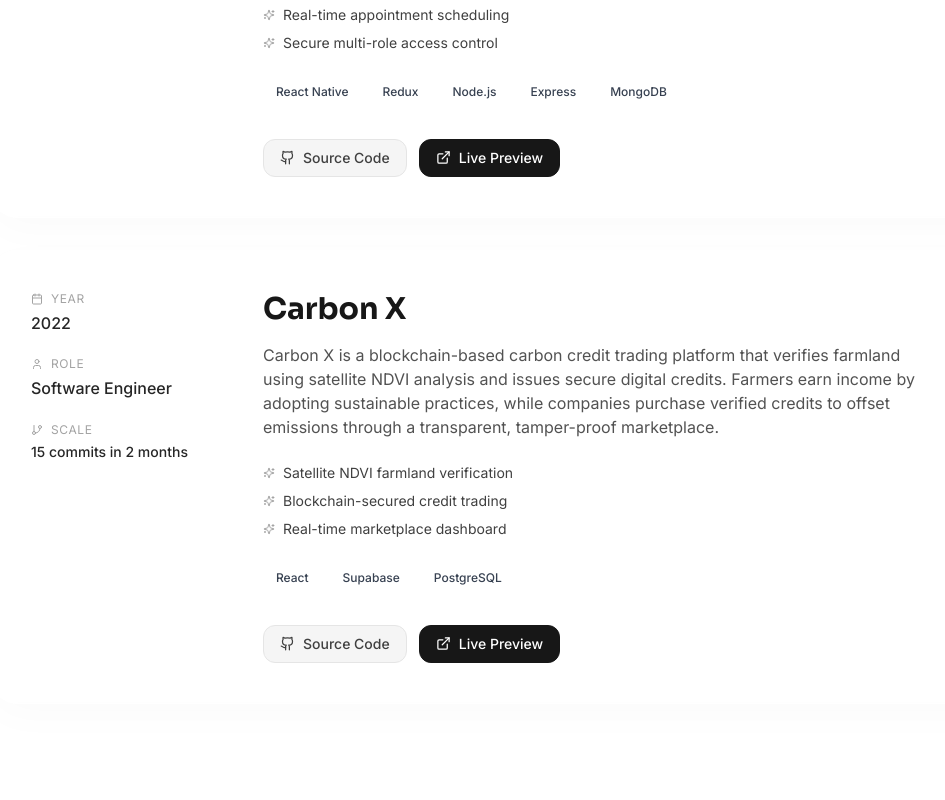
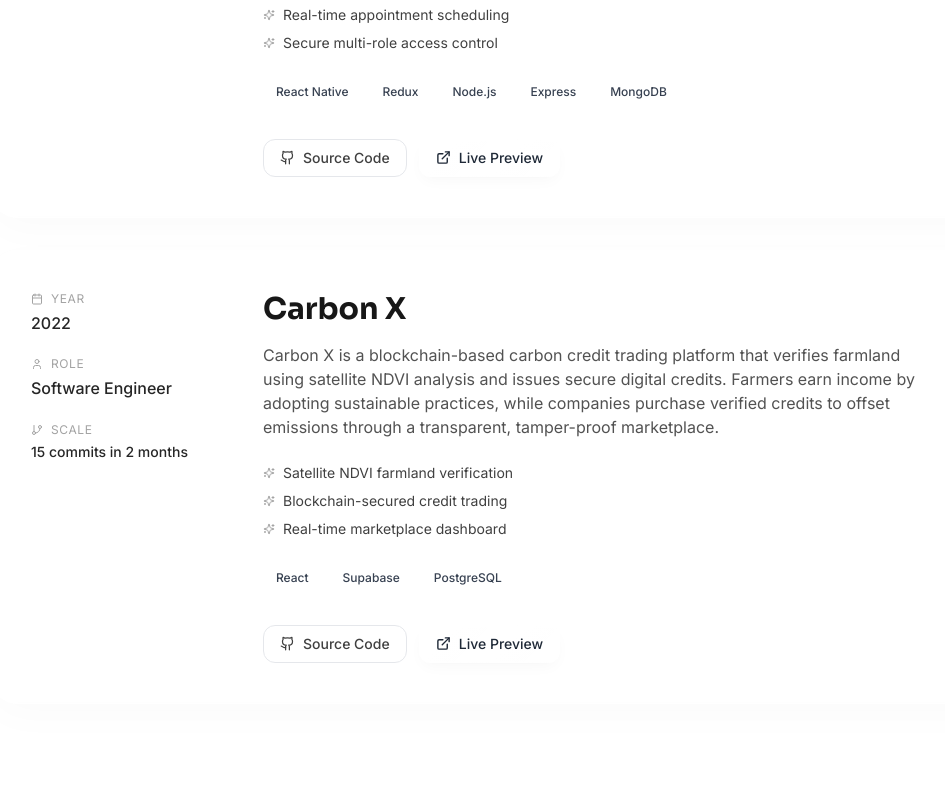
Before and after one commit to Kj4-cloud/KJ-Portfolio, a React (Vite) app: page / in a window 1280 px wide. Shown: the part 3240-4040 px from the top of the page, without its empty margins (138-1083 px from the left). Built offline with nearby package versions, Linux system fonts and the light colour scheme.

Commit message:
Resume Option Implemented

```diff
--- a/src/components/sections/Contact.jsx
+++ b/src/components/sections/Contact.jsx
@@ -99,8 +99,7 @@ export function Contact() {
               <a
                 href={personal.resumeUrl}
                 className="inline-flex items-center gap-2 px-5 py-3 rounded-xl font-medium text-sm
-                          bg-neutral-900 border border-neutral-900 text-white
-                          hover:bg-neutral-800 hover:-translate-y-[1px] active:translate-y-0
+                          liquid-glass-button hover:-translate-y-[1px] active:translate-y-0
                           transition-all duration-200 cursor-pointer shadow-sm"
                 download
               >
@@ -212,8 +211,7 @@ export function Contact() {
                 whileTap={{ scale: 0.99 }}
                 className="w-full flex items-center justify-center gap-2
                          px-6 py-3.5 rounded-xl font-medium text-sm
-                         bg-neutral-900 border border-neutral-900 text-white
-                         hover:bg-neutral-800 transition-all duration-200
+                         liquid-glass-button transition-all duration-200
                          cursor-pointer shadow-sm"
               >
                 {submitted ? (
--- a/src/components/sections/Hero.jsx
+++ b/src/components/sections/Hero.jsx
@@ -75,7 +75,7 @@ export function Hero() {
               View Projects
             </GlassButton>
             <GlassButton
-              variant="outline"
+              variant="primary"
               onClick={() =>
                 document.getElementById('contact')?.scrollIntoView({ behavior: 'smooth' })
               }
--- a/src/components/sections/Navbar.jsx
+++ b/src/components/sections/Navbar.jsx
@@ -63,7 +63,7 @@ export function Navbar() {
         role="navigation"
         aria-label="Main navigation"
       >
-        <div className="glass-strong rounded-3xl px-4 sm:px-6 py-[13px] flex items-center justify-between shadow-sm relative">
+        <div className="glass-strong rounded-3xl px-4 sm:px-6 py-[14px] flex items-center justify-between shadow-sm relative">
 
           {/* Logo */}
           <button
--- a/src/components/sections/Projects.jsx
+++ b/src/components/sections/Projects.jsx
@@ -96,7 +96,7 @@ export function Projects() {
                         target="_blank"
                         rel="noopener noreferrer"
                         className="inline-flex items-center gap-2 px-4 py-2 rounded-xl
-                                 bg-neutral-100 border border-neutral-200
+                                 bg-neutral-10 border border-neutral-20
                                  text-neutral-700 hover:bg-neutral-200 hover:text-neutral-950
                                  transition-all duration-200 text-sm font-medium"
                       >
@@ -111,9 +111,7 @@ export function Projects() {
                         target="_blank"
                         rel="noopener noreferrer"
                         className="inline-flex items-center gap-2 px-4 py-2 rounded-xl
-                                 bg-neutral-900 border border-neutral-900
-                                 text-white hover:bg-neutral-800
-                                 transition-all duration-200 text-sm font-medium"
+                                 liquid-glass-button transition-all duration-200 text-sm font-medium"
                       >
                         <ExternalLink size={15} />
                         Live Preview
--- a/src/components/sections/Skills.jsx
+++ b/src/components/sections/Skills.jsx
@@ -79,7 +79,7 @@ export function Skills() {
                 border
                 ${
                   activeCategory === cat.id
-                    ? 'bg-neutral-900 border-neutral-900 text-white'
+                    ? 'liquid-glass-button border-transparent'
                     : 'bg-white border-neutral-200 text-neutral-500 hover:text-neutral-900 hover:border-neutral-300'
                 }
               `}
--- a/src/components/ui/GlassButton.jsx
+++ b/src/components/ui/GlassButton.jsx
@@ -22,7 +22,7 @@ export function GlassButton({
   `;
 
   const variants = {
-    primary: `bg-neutral-900 text-white hover:bg-neutral-800 shadow-sm`,
+    primary: `liquid-glass-button`,
     outline: `glass text-neutral-600 hover:text-neutral-900`,
   };
   return (
--- a/src/index.css
+++ b/src/index.css
@@ -132,35 +132,83 @@
 
   .liquid-glass-card {
     background: linear-gradient(135deg, rgba(255, 255, 255, 0.45) 0%, rgba(255, 255, 255, 0.15) 100%);
-    backdrop-filter: blur(30px);
-    -webkit-backdrop-filter: blur(30px);
+    backdrop-filter: blur(15px);
+    -webkit-backdrop-filter: blur(15px);
     border: 1px solid rgba(255, 255, 255, 0.45);
     border-top-color: rgba(255, 255, 255, 0.599);
     border-left-color: rgba(255, 255, 255, 0.7);
     border-bottom-color: rgba(255, 255, 255, 0.25);
     border-right-color: rgba(255, 255, 255, 0.25);
     border-radius: 28px;
-    box-shadow:
+    /* box-shadow:
       0 12px 30px rgba(0, 0, 0, 0.03),
       inset 0 1.5px 0px rgba(255, 255, 255, 0.75),
       inset 0 -1px 1px rgba(255, 255, 255, 0.25),
       inset 0 12px 24px -10px rgba(255, 255, 255, 0.4),
-      inset 0 0 0 1px rgba(255, 255, 255, 0.25);
+      inset 0 0 0 1px rgba(255, 255, 255, 0.25); */
     transition: all 0.4s cubic-bezier(0.16, 1, 0.3, 1);
   }
 
   .liquid-glass-card:hover {
-    background: linear-gradient(135deg, rgba(255, 255, 255, 0.55) 0%, rgba(255, 255, 255, 0.2) 100%);
+    background: linear-gradient(135deg, rgba(255, 255, 255, 0.55) 0%, rgba(255, 255, 255, 0.2) 10%);
     border-color: rgba(255, 255, 255, 0.55);
     border-top-color: rgba(255, 255, 255, 0.9);
     border-left-color: rgba(255, 255, 255, 0.85);
-    box-shadow:
+    /* box-shadow:
       0 24px 50px rgba(0, 0, 0, 0.06),
       inset 0 1.5px 0px rgba(255, 255, 255, 0.85),
       inset 0 -1px 1.5px rgba(255, 255, 255, 0.3),
       inset 0 16px 32px -12px rgba(255, 255, 255, 0.55),
-      inset 0 0 0 1px rgba(255, 255, 255, 0.3);
+      inset 0 0 0 1px rgba(255, 255, 255, 0.3); */
     transform: translateY(-5px);
+  }
+
+  .liquid-glass-button {
+    background: linear-gradient(135deg, rgba(255, 255, 255, 0.5) 0%, rgba(255, 255, 255, 0.15) 100%) !important;
+    backdrop-filter: blur(20px) !important;
+    -webkit-backdrop-filter: blur(20px) !important;
+    border: 1px solid rgba(255, 255, 255, 0.5) !important;
+    border-top-color: rgba(255, 255, 255, 0.85) !important;
+    border-left-color: rgba(255, 255, 255, 0.75) !important;
+    border-bottom-color: rgba(255, 255, 255, 0.3) !important;
+    border-right-color: rgba(255, 255, 255, 0.3) !important;
+    color: #1f2937 !important;
+    text-shadow: 0 1px 0px rgba(255, 255, 255, 0.85) !important;
+    box-shadow:
+      0 6px 15px -3px rgba(0, 0, 0, 0.03),
+      0 2px 4px -2px rgba(0, 0, 0, 0.02),
+      inset 0 1.5px 0px rgba(255, 255, 255, 0.85),
+      inset 0 -1px 1px rgba(255, 255, 255, 0.25),
+      inset 0 10px 18px -10px rgba(255, 255, 255, 0.45),
+      inset 0 0 0 1px rgba(255, 255, 255, 0.25) !important;
+    transition: all 0.25s cubic-bezier(0.16, 1, 0.3, 1) !important;
+  }
+
+  .liquid-glass-button:hover {
+    background: linear-gradient(135deg, rgba(255, 255, 255, 0.65) 0%, rgba(255, 255, 255, 0.25) 100%) !important;
+    border-color: rgba(255, 255, 255, 0.6) !important;
+    border-top-color: rgba(255, 255, 255, 0.95) !important;
+    border-left-color: rgba(255, 255, 255, 0.85) !important;
+    color: #111827 !important;
+    box-shadow:
+      0 12px 20px -5px rgba(0, 0, 0, 0.05),
+      0 4px 10px -4px rgba(0, 0, 0, 0.03),
+      inset 0 1.5px 0px rgba(255, 255, 255, 0.9),
+      inset 0 -1px 1.5px rgba(255, 255, 255, 0.3),
+      inset 0 14px 28px -12px rgba(255, 255, 255, 0.6),
+      inset 0 0 0 1px rgba(255, 255, 255, 0.35) !important;
+  }
+
+  .liquid-glass-button svg {
+    stroke-width: 2.25px !important;
+    filter: drop-shadow(0 1.5px 0px rgba(255, 255, 255, 0.85)) !important;
+    color: #1f2937 !important;
+    transition: all 0.25s cubic-bezier(0.16, 1, 0.3, 1) !important;
+  }
+
+  .liquid-glass-button:hover svg {
+    color: #111827 !important;
+    filter: drop-shadow(0 1.5px 0px rgba(255, 255, 255, 0.95)) !important;
   }
 
   .gradient-text {
```
